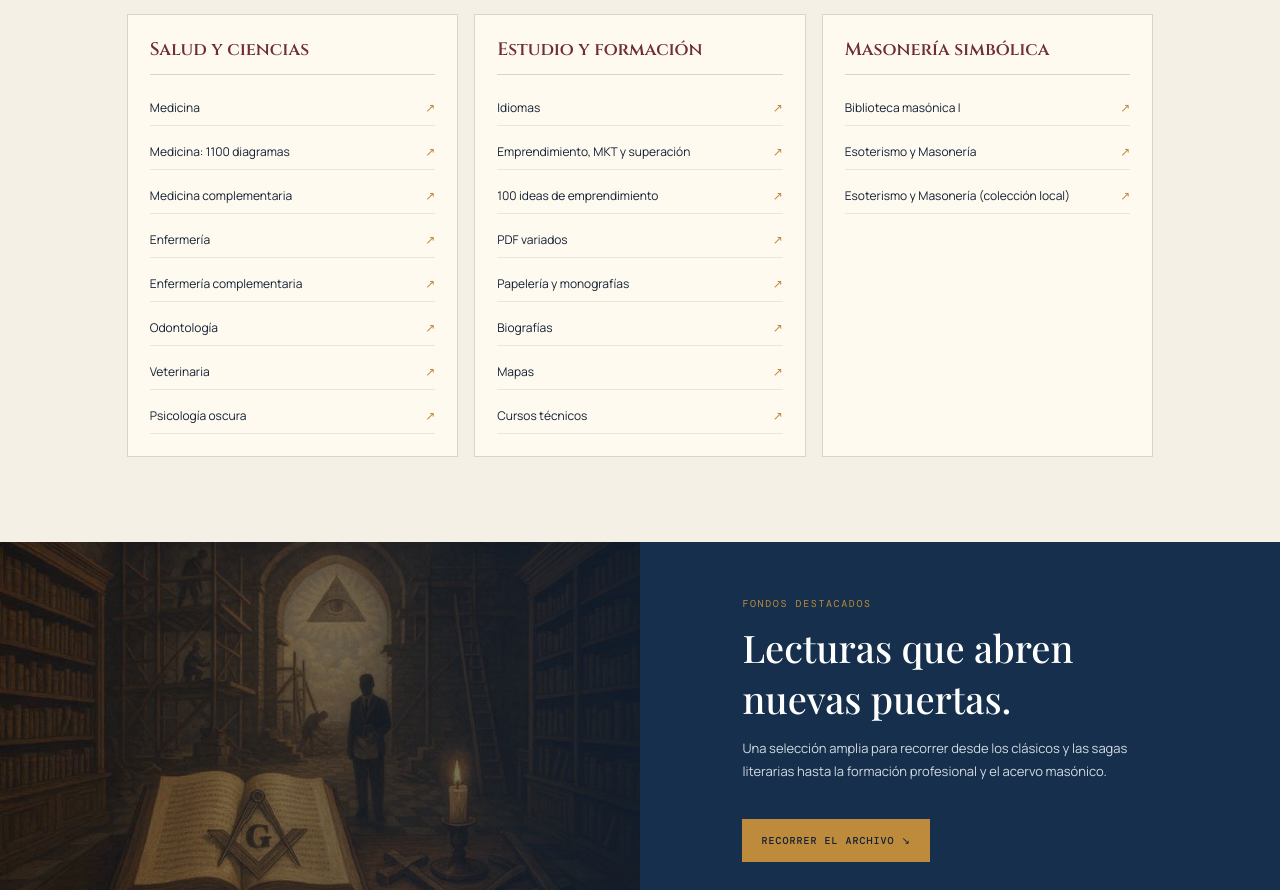
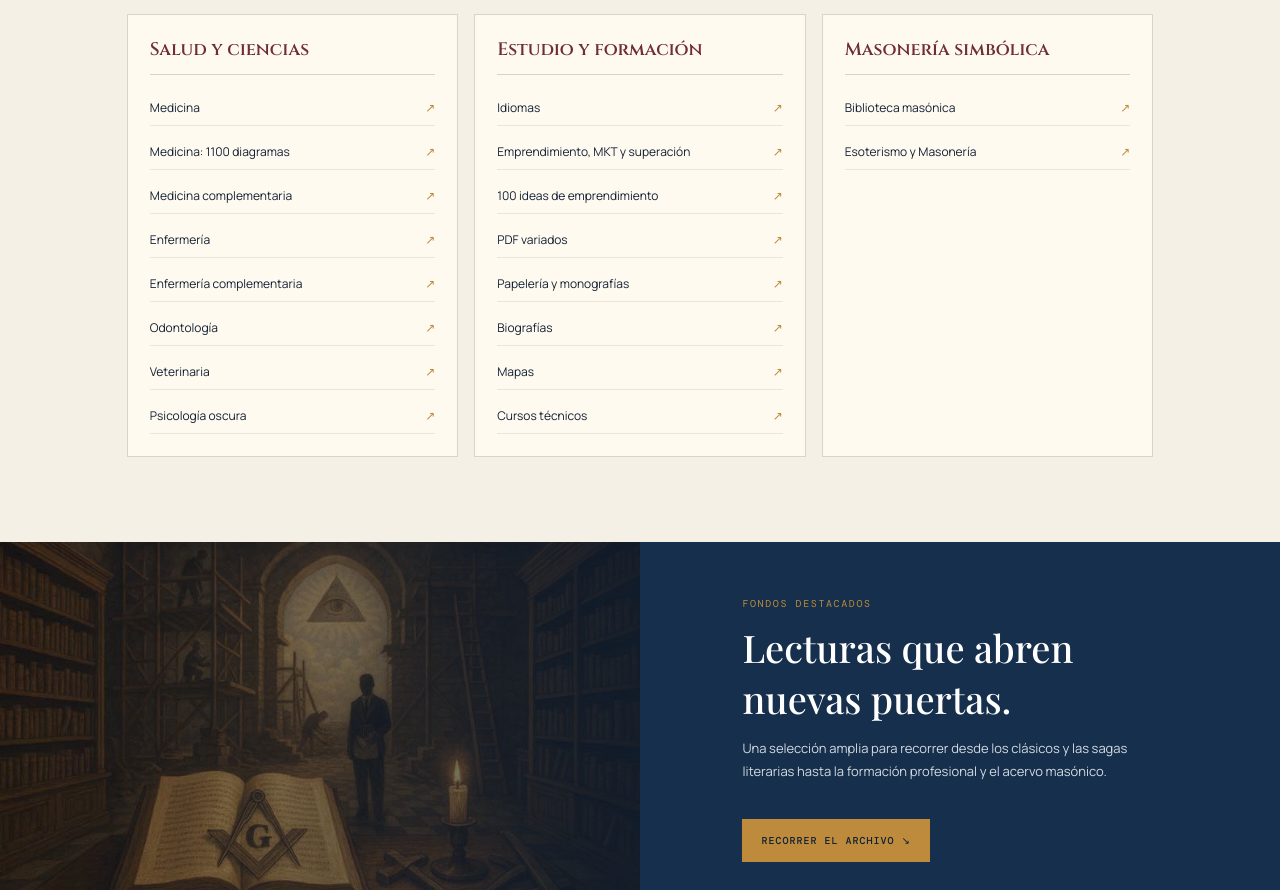
Before and after one commit to OPacPower22/biblioteca-virtual-linda-meza, a website built with Vite: page index.html in a window 1280 px wide. Shown: the part 1550-2440 px from the top of the page. Built offline with nearby package versions, Linux system fonts and the light colour scheme; a web font is replaced by a local one.

Commit message:
fix: consolidate esoteric catalog link
Keeps one Esoterismo y Masonería entry with the requested Google Drive URL alongside one Biblioteca masónica entry in both catalog sources.

```diff
--- a/index.html
+++ b/index.html
@@ -24,7 +24,7 @@
 <article class="group"><h3>Ficción y sagas</h3><div class="links"><a href="https://drive.google.com/folderview?id=16A13PrDWorxi9M6ulqJQuek8bOAVjjkA" target="_blank" rel="noopener">Narnia</a><a href="https://mega.nz/folder/H3hB3aJB#yfn9MrxJeVKU1gWmX_ItOg" target="_blank" rel="noopener">Lovecraft</a><a href="https://mega.nz/folder/AchSXBoQ#5duVSiyt0tR-vMkP1ssnKA" target="_blank" rel="noopener">50 sombras</a><a href="https://drive.google.com/drive/mobile/folders/1uEntWSBLqI6cBmQ7L5PUq5eUKYyLQW9b" target="_blank" rel="noopener">Asesino de reyes</a><a href="https://drive.google.com/drive/mobile/folders/1Adc098TmdxbB5q7hXnCdsxJBZs6i7mj8" target="_blank" rel="noopener">Outlander</a><a href="https://drive.google.com/drive/mobile/folders/1LnL6bqOQMpTRgBTV7SlLG6v76DlDd-wO" target="_blank" rel="noopener">Caballo de Troya</a><a href="https://mega.nz/folder/LZUElYLT#RF1tYwrhioo1V4meuyTSAQ" target="_blank" rel="noopener">Game of Thrones</a><a href="https://mega.nz/folder/eVBTXQaJ#SAJvjbiEYkDO8p3w3zIdxQ" target="_blank" rel="noopener">Harry y James Potter</a><a href="https://drive.google.com/drive/mobile/folders/1-40frFRraZejWarPlaXNlP2zTsrS4ABi" target="_blank" rel="noopener">Cazadores de sombras</a><a href="https://drive.google.com/drive/mobile/folders/1APNWDOYl1aArUs8975gWFa11Zeqhf4yC" target="_blank" rel="noopener">Señor de los anillos</a></div></article>
 <article class="group"><h3>Salud y ciencias</h3><div class="links"><a href="https://drive.google.com/drive/folders/1IVs_aaCYxHHlqG5EyTjBK4CxCs81_XNZ" target="_blank" rel="noopener">Medicina</a><a href="https://tinyurl.com/1100DiagramasMedicos" target="_blank" rel="noopener">Medicina: 1100 diagramas</a><a href="https://drive.google.com/drive/mobile/folders/1mLmHj7bDldLUiVBaO7Okmhdo2G56VJO0?sort=13&amp;direction=a&amp;fbclid=IwAR28aj2qGK3_Kt_h6Dco_CRsg7yfUpQbgsV9JveDNqyY7OqmnvE_C8U_K9I" target="_blank" rel="noopener">Medicina complementaria</a><a href="https://drive.google.com/drive/mobile/folders/15GGG2P1GUTj0_gnN6eHy3ed063-CD9ER" target="_blank" rel="noopener">Enfermería</a><a href="https://drive.google.com/drive/mobile/folders/1rxH37ZYtCIDJ224Yjh0c6J8KmSZcdZSi" target="_blank" rel="noopener">Enfermería complementaria</a><a href="https://drive.google.com/drive/mobile/folders/1O9dAtdGCgh9mbXUpMtYOm9stxMbHx7DG" target="_blank" rel="noopener">Odontología</a><a href="https://drive.google.com/drive/mobile/folders/1mzg8hWGJLdgBvBWESuDyR7PJ3f5S3F-_" target="_blank" rel="noopener">Veterinaria</a><a href="https://drive.google.com/file/d/1H4hl1P4PYeigvQR-HIQMInGbOWk37gx_/view" target="_blank" rel="noopener">Psicología oscura</a></div></article>
 <article class="group"><h3>Estudio y formación</h3><div class="links"><a href="https://drive.google.com/drive/mobile/folders/1Dm6vhwHoIO3UmHngvjlIHROQLAqMzuoo" target="_blank" rel="noopener">Idiomas</a><a href="https://drive.google.com/drive/folders/1vTRZBjGfh3RUsUxrV8I0Slm0AeFSrlWn" target="_blank" rel="noopener">Emprendimiento, MKT y superación</a><a href="https://drive.google.com/drive/folders/1PzJEQ2XJz30Eeqf1mJftPtgosS8V2rnO" target="_blank" rel="noopener">100 ideas de emprendimiento</a><a href="https://drive.google.com/drive/folders/1i6gldzGV4lJxF-fv641grVK0IKo5kov8?usp=sharing" target="_blank" rel="noopener">PDF variados</a><a href="https://drive.google.com/drive/folders/1wTyBXgxuXzxCt68AGb5dG1m5JwD7ULMV" target="_blank" rel="noopener">Papelería y monografías</a><a href="https://drive.google.com/drive/folders/16nL41jnty21jGEwb5alyEUogoKthrAYz" target="_blank" rel="noopener">Biografías</a><a href="https://drive.google.com/drive/folders/15GqsNU1rHN-JOHD1dvBCDabpoSjl8ksn" target="_blank" rel="noopener">Mapas</a><a href="https://drive.google.com/drive/folders/1-DN0N0R8WQ8lNLIv0rgSCNd1qCnipl5G" target="_blank" rel="noopener">Cursos técnicos</a></div></article>
-<article class="group"><h3>Masonería simbólica</h3><div class="links"><a href="https://drive.google.com/drive/folders/1-49h8bbLXuZK388VnfXEfnrY8-jcVFhm?usp=drive_link" target="_blank" rel="noopener">Biblioteca masónica I</a><a href="https://drive.google.com/drive/folders/1QMJJp81qQTtcw-Bb5qd4viw103NCh_Eb?usp=sharing" target="_blank" rel="noopener">Esoterismo y Masonería</a><a href="https://drive.google.com/drive/folders/1ewhkzoqeocr51GeAEPkCgzEfpdxMsukb?usp=drive_link" target="_blank" rel="noopener">Esoterismo y Masonería (colección local)</a></div></article>
+<article class="group"><h3>Masonería simbólica</h3><div class="links"><a href="https://drive.google.com/drive/folders/1-49h8bbLXuZK388VnfXEfnrY8-jcVFhm?usp=drive_link" target="_blank" rel="noopener">Biblioteca masónica</a><a href="https://drive.google.com/drive/folders/1ewhkzoqeocr51GeAEPkCgzEfpdxMsukb?usp=sharing" target="_blank" rel="noopener">Esoterismo y Masonería</a></div></article>
 </div></section>
 <section class="feature" id="destacados"><div class="feature-image" role="img" aria-label="Biblioteca histórica y documentos digitalizados"></div><div class="feature-copy"><span class="eyebrow">Fondos destacados</span><h2>Lecturas que abren nuevas puertas.</h2><p>Una selección amplia para recorrer desde los clásicos y las sagas literarias hasta la formación profesional y el acervo masónico.</p><a class="button" href="#colecciones">Recorrer el archivo ↘</a></div></section>
 </main><footer class="footer">Biblioteca Virtual Dra. Linda Meza · Estudio · Fraternidad · Progreso</footer>
--- a/src/main.js
+++ b/src/main.js
@@ -48,8 +48,7 @@ const funds = [
   { title: 'Mapas', icon: '⌖', group: 'Recursos de estudio', url: 'https://drive.google.com/drive/folders/15GqsNU1rHN-JOHD1dvBCDabpoSjl8ksn' },
   { title: 'Cursos técnicos', icon: '⚙', group: 'Recursos de estudio', url: 'https://drive.google.com/drive/folders/1-DN0N0R8WQ8lNLIv0rgSCNd1qCnipl5G' },
   { title: 'Regalos y PDF', icon: '✦', group: 'Recursos de estudio', url: 'https://drive.google.com/drive/folders/1PzJEQ2XJz30Eeqf1mJftPtgosS8V2rnO' },
-  { title: 'Biblioteca masónica I', icon: '⚒', group: 'Masonería simbólica', url: masonicFolder },
-  { title: 'Biblioteca masónica II', icon: '⚒', group: 'Masonería simbólica', url: 'https://drive.google.com/drive/folders/1QMJJp81qQTtcw-Bb5qd4viw103NCh_Eb?usp=sharing' },
+  { title: 'Biblioteca masónica', icon: '⚒', group: 'Masonería simbólica', url: masonicFolder },
   { title: 'Esoterismo y Masonería', icon: '⚒', group: 'Masonería simbólica', url: esotericFolder },
 ]
 
```
